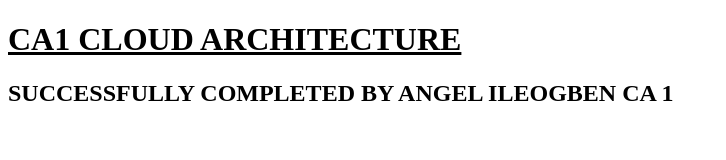
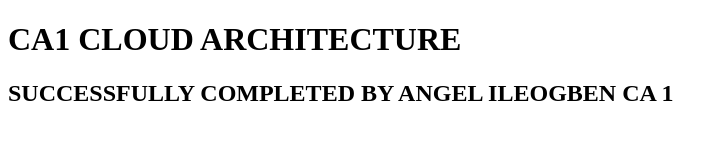
Before and after one commit to AngelBlessing26/cloud_arch_ca1, a plain HTML site: page index.html in a window 1280 px wide. Shown: the whole page, without its empty margins (0-726 px from the left). Drawn offline with Linux system fonts and the light colour scheme.

Commit message:
vm init update

```diff
--- a/index.html
+++ b/index.html
@@ -4,7 +4,7 @@
     <title>CA1 Cloud Architecture</title>
 </head>
 <body>
-    <h1><b><u>CA1 CLOUD ARCHITECTURE</u></b></h1>
+    <h1><b>CA1 CLOUD ARCHITECTURE</b></h1>
     <h2><b>SUCCESSFULLY COMPLETED BY ANGEL ILEOGBEN CA 1</b></h2>
 </body>
 </html>
```
Also changed, not shown: 1 other file.
